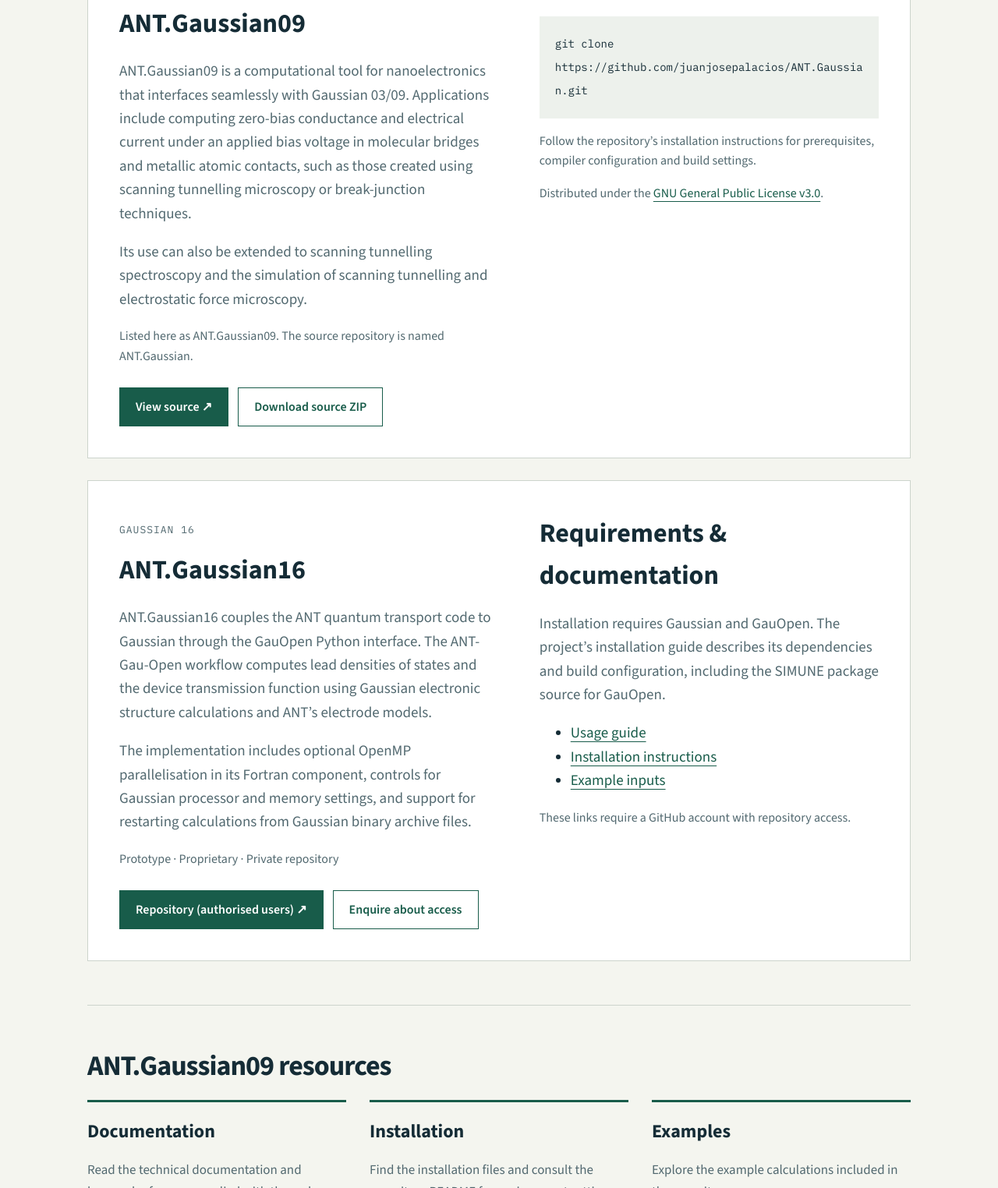
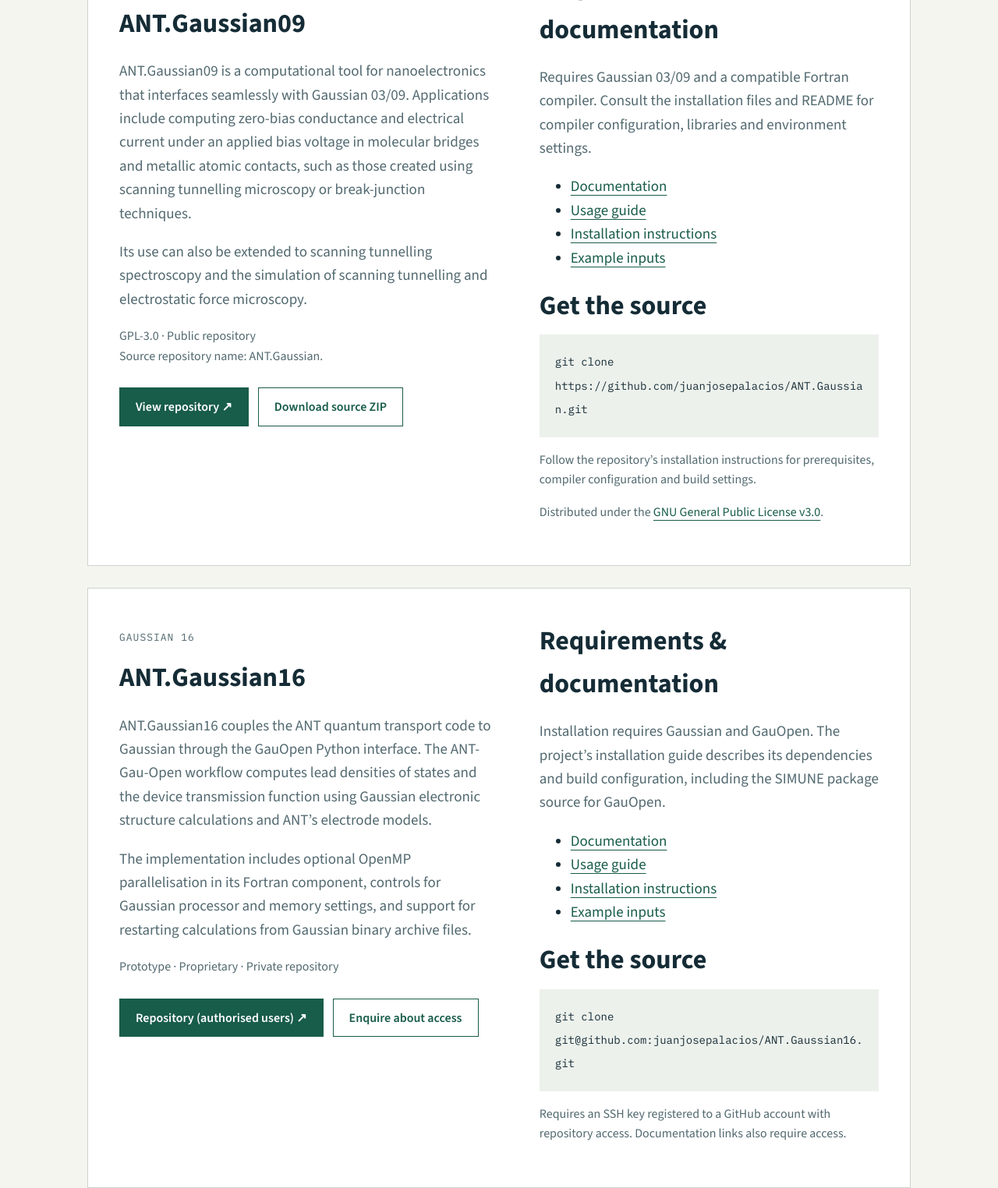
Before and after one commit to juanjosepalacios/ANT, a plain HTML site: page index.html in a window 1280 px wide. Shown: the part 1276-2800 px from the top of the page at 78% size. Drawn offline with nearby package versions, Linux system fonts and the light colour scheme.

Commit message:
Align structure of Gaussian09 and Gaussian16 website sections

```diff
--- a/index.html
+++ b/index.html
@@ -12,11 +12,19 @@
 </style>
 </head>
 <body>
-<header><nav class="wrap" aria-label="Main navigation"><a class="brand" href="./">ANT<span aria-hidden="true" style="color:#8faaa0">.</span></a><div class="navlinks"><a href="#codes">Code</a><a href="#resources">Resources</a><a href="https://github.com/juanjosepalacios/ANT">GitHub ↗</a></div></nav></header>
+<header><nav class="wrap" aria-label="Main navigation"><a class="brand" href="./">ANT<span aria-hidden="true" style="color:#8faaa0">.</span></a><div class="navlinks"><a href="#codes">Code</a><a href="#gaussian09">Gaussian09</a><a href="#gaussian16">Gaussian16</a><a href="https://github.com/juanjosepalacios/ANT">GitHub ↗</a></div></nav></header>
 <main class="wrap">
 <div class="hero"><p class="eyebrow">Atomistic NanoTransport</p><h1>Quantum transport.<span>From the atom up.</span></h1><p class="lead">ANT computes electrical current in atomically defined nanostructures by combining self-consistent electronic structure calculations, typically density functional theory, with Landauer transport and non-equilibrium Green’s functions.</p><a class="button primary" href="#codes">Explore the codes ↓</a></div>
 <section id="about"><h2>About ANT</h2><p>ANT is a long-term project started in 2000 at the Physics Department of the University of Alicante, with the aim of computing electrical current in atomically defined nanostructures. It combines self-consistent field electronic structure calculations, typically density functional theory, with the Landauer transport formalism and the non-equilibrium Green’s function formalism.</p></section>
-<section id="codes"><h2>ANT codes</h2><article class="code"><div><p class="eyebrow">Gaussian 09</p><h3>ANT.Gaussian09</h3><p>ANT.Gaussian09 is a computational tool for nanoelectronics that interfaces seamlessly with Gaussian 03/09. Applications include computing zero-bias conductance and electrical current under an applied bias voltage in molecular bridges and metallic atomic contacts, such as those created using scanning tunnelling microscopy or break-junction techniques.</p><p>Its use can also be extended to scanning tunnelling spectroscopy and the simulation of scanning tunnelling and electrostatic force microscopy.</p><p class="note">Listed here as ANT.Gaussian09. The source repository is named ANT.Gaussian.</p><div class="actions"><a class="button primary" href="https://github.com/juanjosepalacios/ANT.Gaussian">View source ↗</a><a class="button" href="https://github.com/juanjosepalacios/ANT.Gaussian/archive/refs/heads/master.zip">Download source ZIP</a></div></div><div><h3>Get the source</h3><pre><code>git clone https://github.com/juanjosepalacios/ANT.Gaussian.git</code></pre><p class="note">Follow the repository’s installation instructions for prerequisites, compiler configuration and build settings.</p><p class="note">Distributed under the <a href="https://github.com/juanjosepalacios/ANT.Gaussian/blob/master/LICENSE">GNU General Public License v3.0</a>.</p></div></article>
+<section id="codes"><h2>ANT codes</h2><article class="code" id="gaussian09"><div><p class="eyebrow">Gaussian 09</p><h3>ANT.Gaussian09</h3><p>ANT.Gaussian09 is a computational tool for nanoelectronics that interfaces seamlessly with Gaussian 03/09. Applications include computing zero-bias conductance and electrical current under an applied bias voltage in molecular bridges and metallic atomic contacts, such as those created using scanning tunnelling microscopy or break-junction techniques.</p><p>Its use can also be extended to scanning tunnelling spectroscopy and the simulation of scanning tunnelling and electrostatic force microscopy.</p><p class="note">GPL-3.0 · Public repository<br>Source repository name: ANT.Gaussian.</p><div class="actions"><a class="button primary" href="https://github.com/juanjosepalacios/ANT.Gaussian">View repository ↗</a><a class="button" href="https://github.com/juanjosepalacios/ANT.Gaussian/archive/refs/heads/master.zip">Download source ZIP</a></div></div><div><h3>Requirements &amp; documentation</h3>
+<p>Requires Gaussian 03/09 and a compatible Fortran compiler. Consult the installation files and README for compiler configuration, libraries and environment settings.</p>
+<ul>
+<li><a href="https://github.com/juanjosepalacios/ANT.Gaussian/tree/master/doc">Documentation</a></li>
+<li><a href="https://github.com/juanjosepalacios/ANT.Gaussian/blob/master/README.md">Usage guide</a></li>
+<li><a href="https://github.com/juanjosepalacios/ANT.Gaussian/tree/master/install">Installation instructions</a></li>
+<li><a href="https://github.com/juanjosepalacios/ANT.Gaussian/tree/master/examples">Example inputs</a></li>
+</ul>
+<h3>Get the source</h3><pre><code>git clone https://github.com/juanjosepalacios/ANT.Gaussian.git</code></pre><p class="note">Follow the repository’s installation instructions for prerequisites, compiler configuration and build settings.</p><p class="note">Distributed under the <a href="https://github.com/juanjosepalacios/ANT.Gaussian/blob/master/LICENSE">GNU General Public License v3.0</a>.</p></div></article>
 <article class="code" id="gaussian16" style="margin-top:28px">
   <div>
     <p class="eyebrow">Gaussian 16</p>
@@ -33,15 +41,17 @@
     <h3>Requirements &amp; documentation</h3>
     <p>Installation requires Gaussian and GauOpen. The project’s installation guide describes its dependencies and build configuration, including the SIMUNE package source for GauOpen.</p>
     <ul>
+      <li><a href="https://github.com/juanjosepalacios/ANT.Gaussian16/tree/main/docs">Documentation</a></li>
       <li><a href="https://github.com/juanjosepalacios/ANT.Gaussian16/blob/main/README.md">Usage guide</a></li>
       <li><a href="https://github.com/juanjosepalacios/ANT.Gaussian16/blob/main/INSTALL.md">Installation instructions</a></li>
       <li><a href="https://github.com/juanjosepalacios/ANT.Gaussian16/tree/main/examples">Example inputs</a></li>
     </ul>
-    <p class="note">These links require a GitHub account with repository access.</p>
+    <h3>Get the source</h3>
+    <pre><code>git clone git@github.com:juanjosepalacios/ANT.Gaussian16.git</code></pre>
+    <p class="note">Requires an SSH key registered to a GitHub account with repository access. Documentation links also require access.</p>
   </div>
 </article>
 </section>
-<section id="resources"><h2>ANT.Gaussian09 resources</h2><div class="resources"><article class="resource"><h3>Documentation</h3><p>Read the technical documentation and keyword reference supplied with the code.</p><a href="https://github.com/juanjosepalacios/ANT.Gaussian/tree/master/doc">Browse documentation ↗</a></article><article class="resource"><h3>Installation</h3><p>Find the installation files and consult the repository README for environment settings.</p><a href="https://github.com/juanjosepalacios/ANT.Gaussian/tree/master/install">Installation files ↗</a></article><article class="resource"><h3>Examples</h3><p>Explore the example calculations included in the repository.</p><a href="https://github.com/juanjosepalacios/ANT.Gaussian/tree/master/examples">Browse examples ↗</a></article></div></section>
 <section><h2>Research &amp; contact</h2><p>ANT is developed in the context of research in atomistic electronic structure and quantum transport led by Juan José Palacios.</p><p><a href="https://members.ifimac.uam.es/atomelix/">AtomEliX research group ↗</a> &nbsp;·&nbsp; <a href="mailto:juanjose.palacios@uam.es">Contact Juan José Palacios</a></p></section>
-</main><footer><div class="wrap"><span>ANT — Atomistic NanoTransport</span><a href="https://github.com/juanjosepalacios/ANT.Gaussian">ANT.Gaussian09 source repository ↗</a></div></footer>
+</main><footer><div class="wrap"><span>ANT — Atomistic NanoTransport</span><span><a href="#gaussian09">ANT.Gaussian09</a> &nbsp;·&nbsp; <a href="#gaussian16">ANT.Gaussian16</a></span></div></footer>
 </body></html>
```
